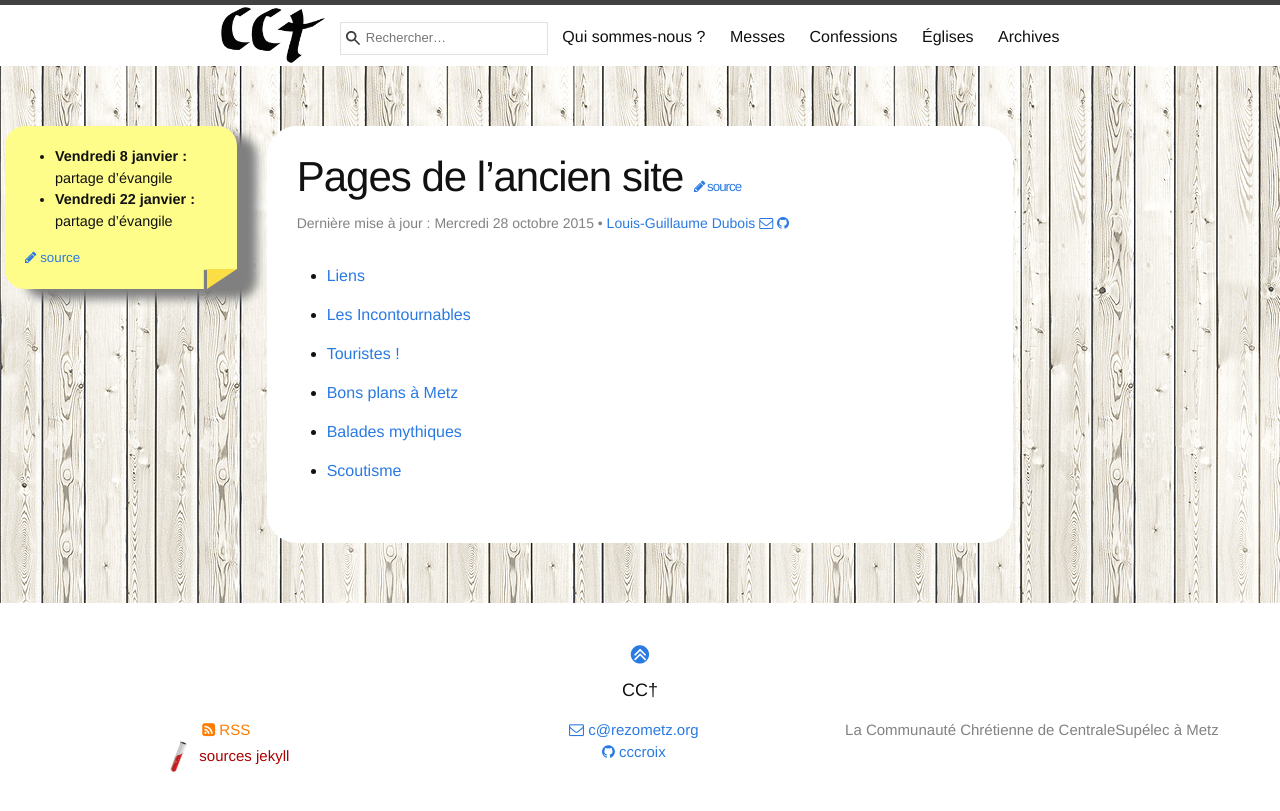
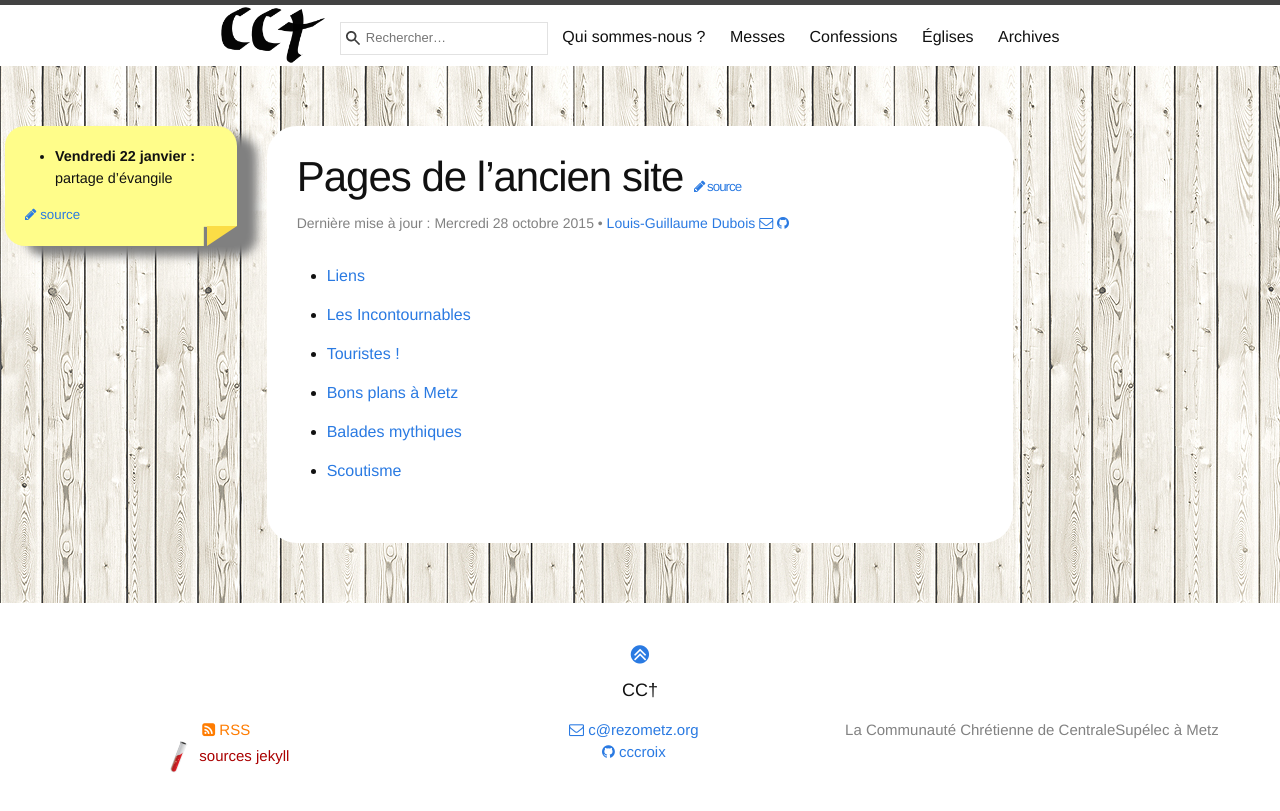
Before and after one commit to cccroix/cccroix.github.io, a Jekyll site: the page built from wpimport.md, in a window 1280 px wide. Shown: the top 811 px of the page. Built offline with Jekyll 4.4.1, drawn with Linux system fonts in a browser that asks for light colours.

Commit message:
Màj le bloc-note

```diff
--- a/blocnote.md
+++ b/blocnote.md
@@ -5,5 +5,4 @@ published: true
 # sera affiché avant l’index des articles
 ---
 
-- **Vendredi 8 janvier :** partage d’évangile
 - **Vendredi 22 janvier :** partage d’évangile
```
